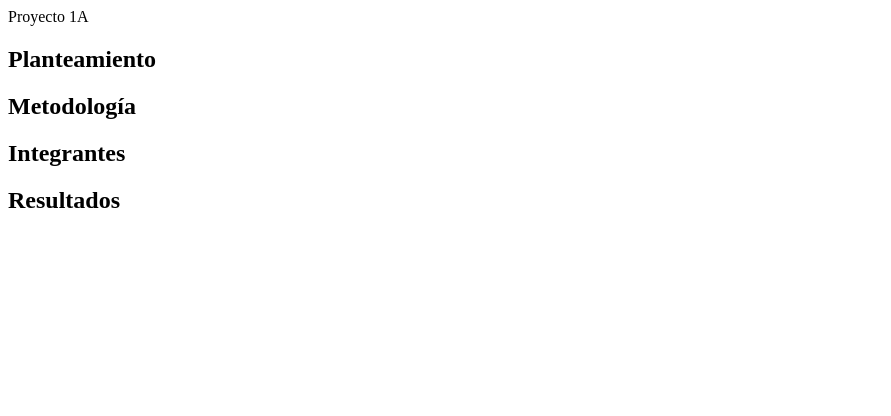
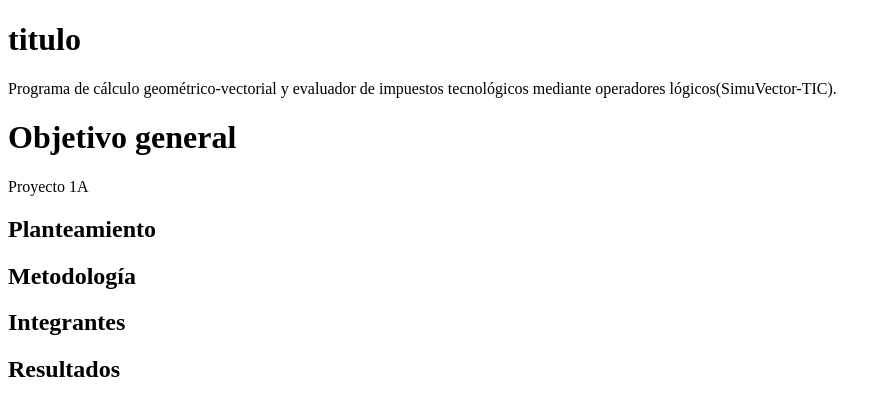
Before and after one commit to Rosasanchez23/Proyecto-1a, a plain HTML site: page index.html in a window 1280 px wide. Shown: the whole page, without its empty margins (0-891 px from the left). Drawn offline with Linux system fonts and the light colour scheme.

Commit message:
se creo el archivo web/planteamiento ,modifiqué el tittle del html para hacer las pruebas de como funcionaba

```diff
--- a/index.html
+++ b/index.html
@@ -3,9 +3,17 @@
 <head>
     <meta charset="UTF-8">
     <meta name="viewport" content="width=device-width, initial-scale=1.0">
-    <title>Proyecto 1A</title>
+    <title>Proyecto integrador explicacion</title>
 </head>
 <body>
+    <h1>titulo</h1>
+    <p>Programa de cálculo geométrico-vectorial y evaluador de impuestos tecnológicos
+        mediante operadores lógicos(SimuVector-TIC).
+    </p>
+
+    <h1>Objetivo general</h1>
+    <p> </p>
+
     <header>Proyecto 1A</header>
     <main>
         <section id="planteamiento">
```
